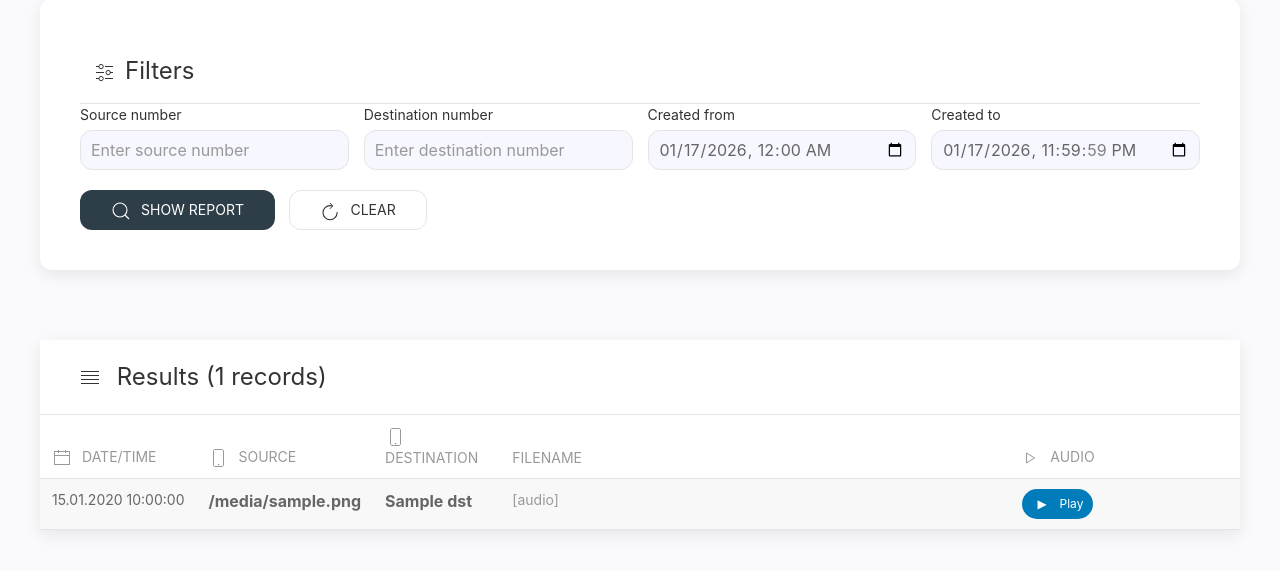
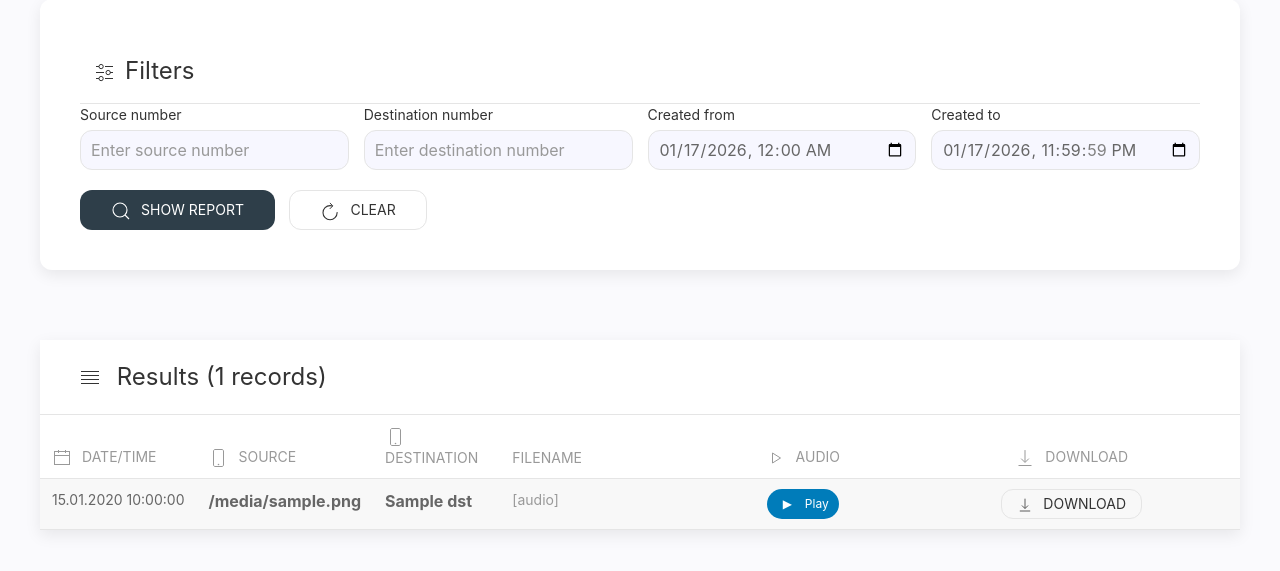
Before and after one commit to radetsky/PearlPBX2, a Django app: template apps/reports/templates/monitor.html in a window 1280 px wide. Shown: the part 179-750 px from the top of the page. Run offline with Django 4.2, Linux system fonts and the light colour scheme; tables that the repository leaves empty hold one stand-in row (values such as "Sample post"); the template is opened without the code that fills it: values that come from a table or form of the project are taken from there, most other values are stand-ins (such as "Sample title", 1, 10 or a date in 2020); parts of the project's set-up code (start-up, migrations or seed data) failed here and were passed over; some libraries are stand-ins or nearby versions.

Commit message:
add possibility to download recorded file in Call recordings report

```diff
--- a/apps/reports/templates/monitor.html
+++ b/apps/reports/templates/monitor.html
@@ -80,6 +80,9 @@
                                 <th class="uk-text-center">
                                     <span uk-icon="play" class="uk-margin-small-right"></span>Audio
                                 </th>
+                                <th class="uk-text-center">
+                                    <span uk-icon="download" class="uk-margin-small-right"></span>Download
+                                </th>
                             </tr>
                         </thead>
                         <tbody>
@@ -107,6 +110,15 @@
                                         </div>
                                     {% else %}
                                         <span class="uk-text-muted">No audio</span>
+                                    {% endif %}
+                                </td>
+                                <td class="uk-text-center">
+                                    {% if rec.get_audio_url %}
+                                        <a href="{{ rec.get_audio_url }}?download=1" class="uk-button uk-button-small uk-button-default uk-border-rounded">
+                                            <span uk-icon="icon: download; ratio: 0.8" class="uk-margin-small-right"></span>Download
+                                        </a>
+                                    {% else %}
+                                        <span class="uk-text-muted">—</span>
                                     {% endif %}
                                 </td>
                             </tr>
```
